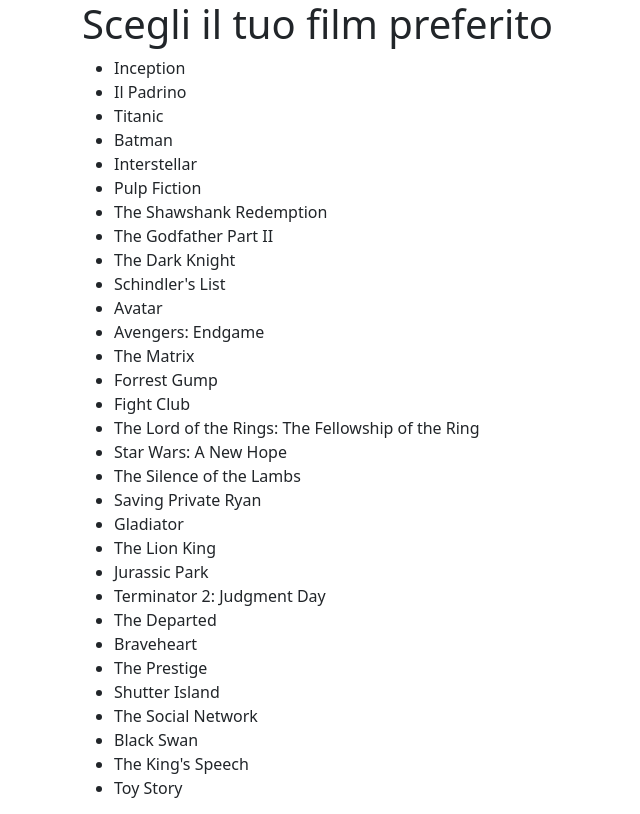
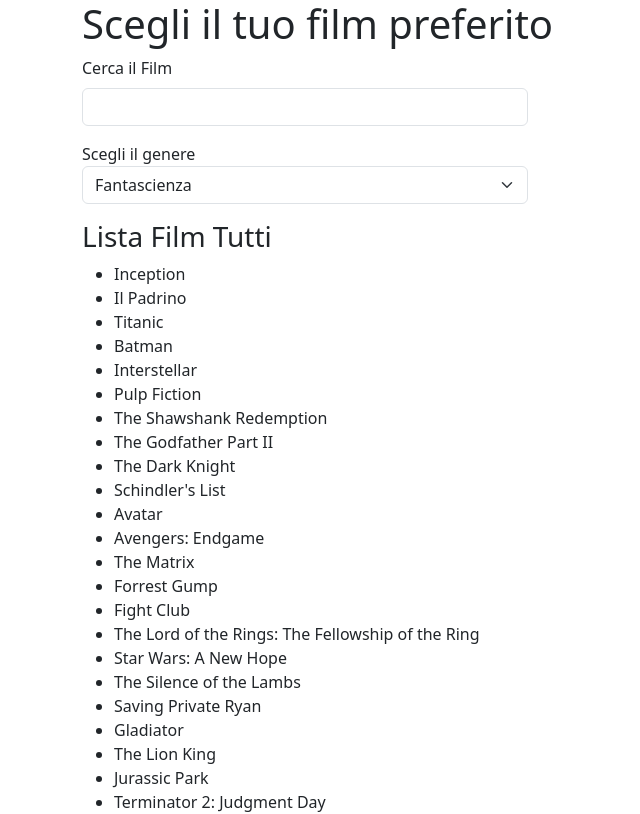
Before and after one commit to SimonePalmisciano/react-movie-filter, a React (Vite) app: page / in a window 1280 px wide. Shown: the top 814 px of the page, without its empty margins (0-640 px from the left). Built offline with nearby package versions, Linux system fonts and the light colour scheme.

Commit message:
generata select che ha come option tutti i generi dei film

```diff
--- a/src/App.jsx
+++ b/src/App.jsx
@@ -38,17 +38,36 @@
       <header>
         <h1>Scegli il tuo film preferito</h1>
       </header>
+      <main>
+        <div>
+          <form>
+            <div className="mb-3">
+              <label htmlFor="search" className="form-label">Cerca il Film</label>
+              <input type="text" id="search" className="form-control" />
+            </div>
+            <div className="mb-3">
+              <label htmlFor="">Scegli il genere</label>
+              <select class="form-select" aria-label="Default select" name="films" id="select-genre">
+                {filmsList.map((film, index) => {
+                  return (
+                    <option key={index} value={film.genre}>{film.genre}</option>
+                  )
+                })}
+              </select>
+            </div>
+          </form>
+        </div>
         <div className="lista">
+          <h3>Lista Film Tutti</h3>
           <ul className="lista-film">
             {filmsList.map((film, index) => {
               return (
                 <li key={index}>{film.title}</li>
               )
-          })
-
-          }
+            })}
           </ul>
         </div>
+      </main>
     </div>
   );
 }
--- a/src/styles/index.css
+++ b/src/styles/index.css
@@ -1,12 +1,16 @@
-/*
-  Stile generale del progetto
-  ===========================
+/* RESET */
 
-  Questo file contiene gli stili globali dell'applicazione, cioè le regole
-  CSS che si applicano a tutta l'app (reset, tipografia di base, variabili,
-  utility personalizzate, ecc.).
+* {
+  border: 0;
+  margin: 0;
+  padding: 0;
+  box-sizing: border-box;
+}
 
-  Viene importato una sola volta in `src/main.jsx` e ha effetto su tutti i
-  componenti. Per stili specifici di un singolo componente è preferibile
-  usare un CSS Module (es. `NomeComponente.module.css`).
-*/
+.form-control {
+  width: 40%;
+}
+
+.form-select {
+  width: 40%;
+}
```
Lines whose indentation alone changed are shown as unchanged.
